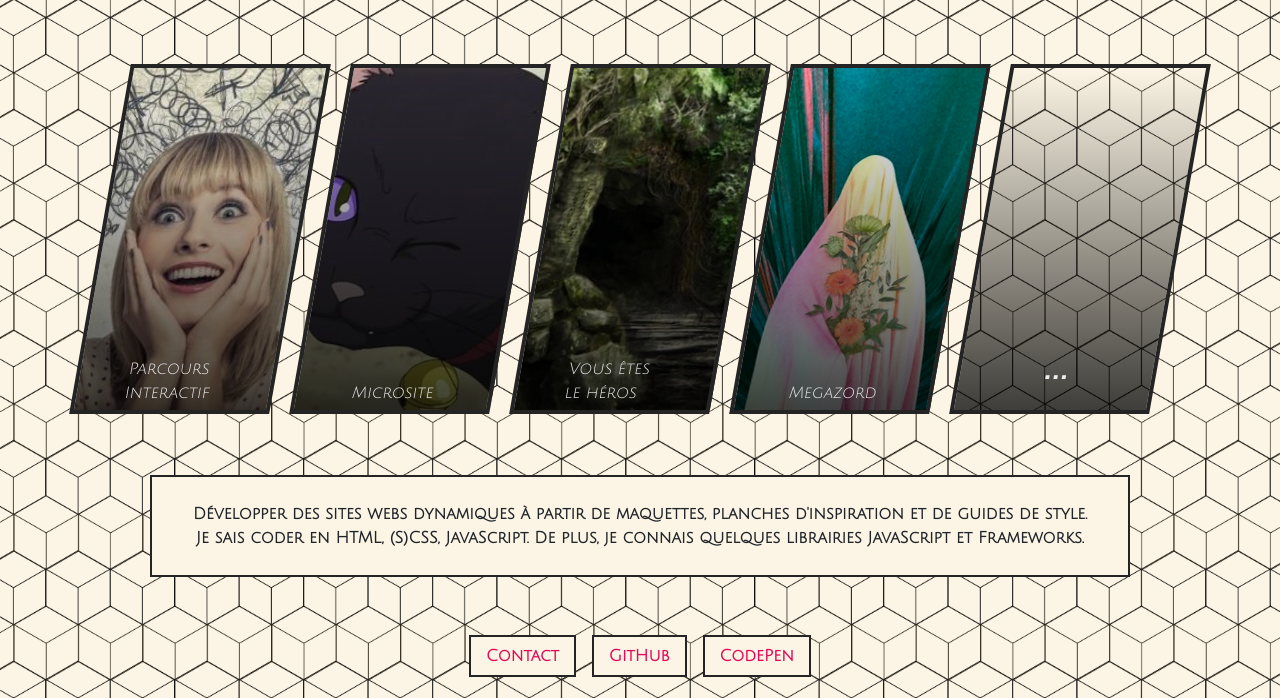
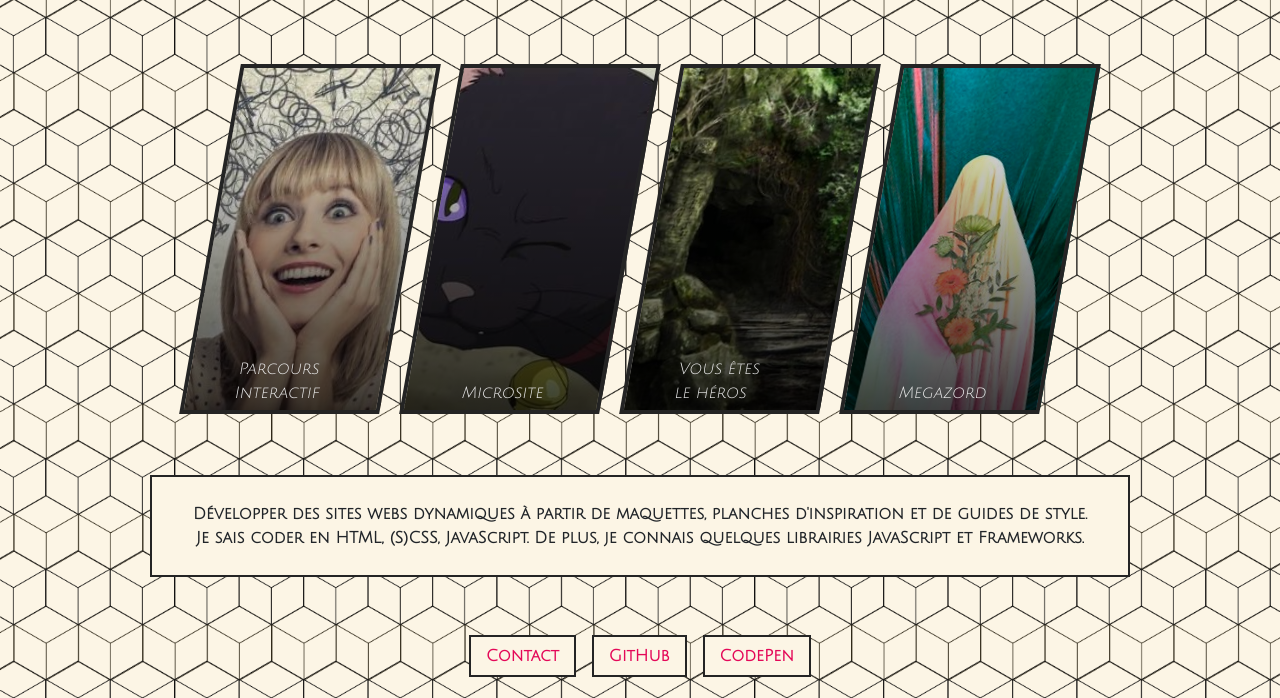
Before and after one commit to Nihlux/nihlux.github.io, a plain HTML site: page index.html in a window 1280 px wide. Shown: the part 102-800 px from the top of the page. Drawn offline with nearby package versions, Linux system fonts and the light colour scheme.

Commit message:
removed trois points

```diff
--- a/index.html
+++ b/index.html
@@ -129,7 +129,7 @@
                     </div>
                   </div>
                 </div>
-                <div class="project project5"></div>
+                <!-- <div class="project project5"></div> -->
                 <div class="objectif">
                     <p>Développer des sites webs dynamiques à partir de maquettes, planches d'inspiration et de guides de style.<br>Je sais coder en HTML, (S)CSS, JavaScript. De plus, je connais quelques librairies JavaScript et Frameworks.</p>
                 </div>
--- a/styles.scss
+++ b/styles.scss
@@ -131,15 +131,15 @@ main {
 
     }
 
-    .project:nth-last-child(3)::after {
-        content: '...';
-        color: var(--white);
-        position: absolute;
-        bottom: 0;
-        left: 50%;
-        transform: translateX(-50%);
-        font-size: 72px;
-    }
+    // .project:nth-last-child(3)::after {
+    //     content: '...';
+    //     color: var(--white);
+    //     position: absolute;
+    //     bottom: 0;
+    //     left: 50%;
+    //     transform: translateX(-50%);
+    //     font-size: 72px;
+    // }
 
     $projectArr: (parcours: Parcours Interactif, microsite: Microsite, hero: Vous êtes le héros, megazord: Megazord);
 
```
